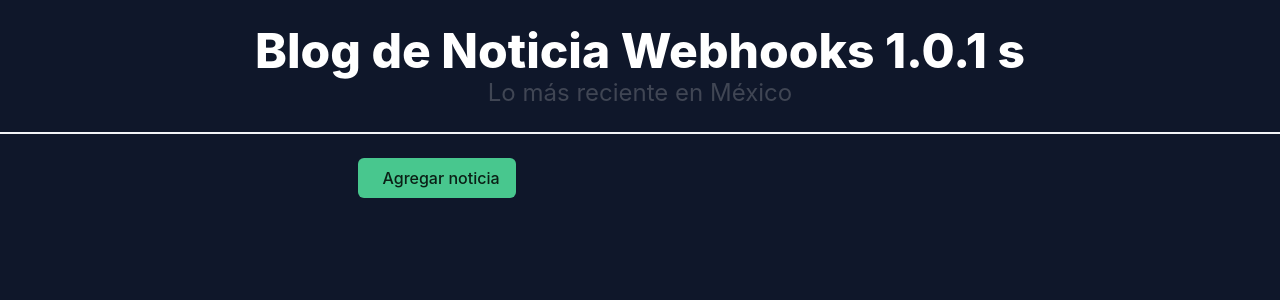
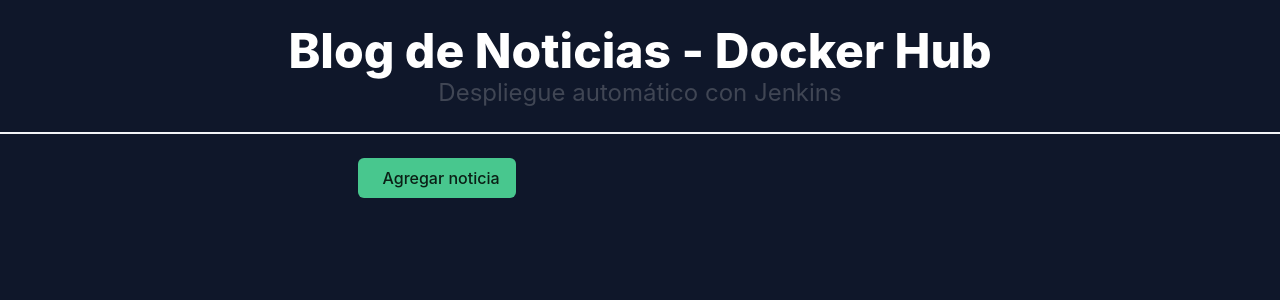
Before and after one commit to SaulOmarPacheco/EXAMENU1-COMPUTO2, a Flask app: page / in a window 1280 px wide. Shown: the top 300 px of the page. Run offline with Flask 3, Linux system fonts and the light colour scheme; some libraries are stand-ins or nearby versions.

Commit message:
feat: actualizar titulo para despliegue con Docker Hub

```diff
--- a/templates/base.html
+++ b/templates/base.html
@@ -8,11 +8,15 @@
     </head>
   <body >
     <header>
-        <br>
-        <h1 class="title has-text-centered has-text-white is-1">Blog de Noticia Webhooks  1.0.1 s</h1>
-        <h2 class="subtitle has-text-centered is-4">Lo más reciente en México</h2>
-        <hr>
-    </header>
+    <br>
+    <h1 class="title has-text-centered has-text-white is-1">
+        Blog de Noticias - Docker Hub
+    </h1>
+    <h2 class="subtitle has-text-centered is-4">
+        Despliegue automático con Jenkins
+    </h2>
+    <hr>
+</header>
     <div class="container">
         {% block content %}{% endblock %}
     </div>
```
